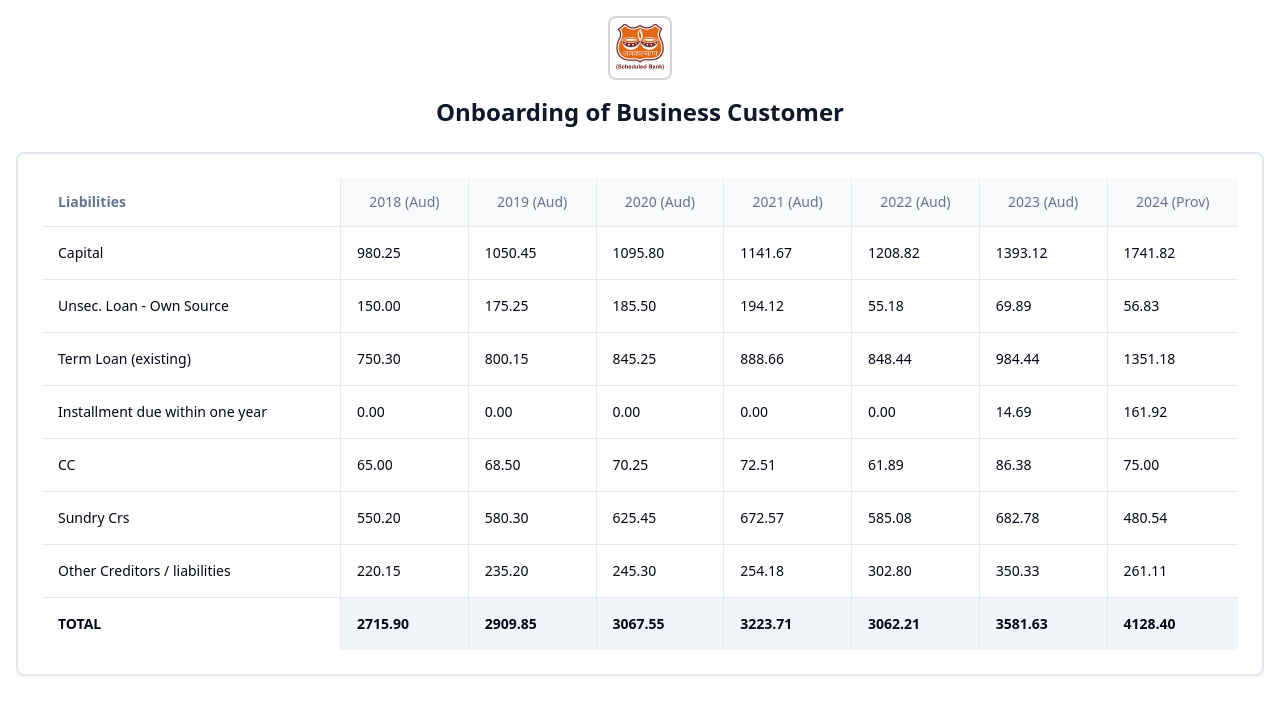
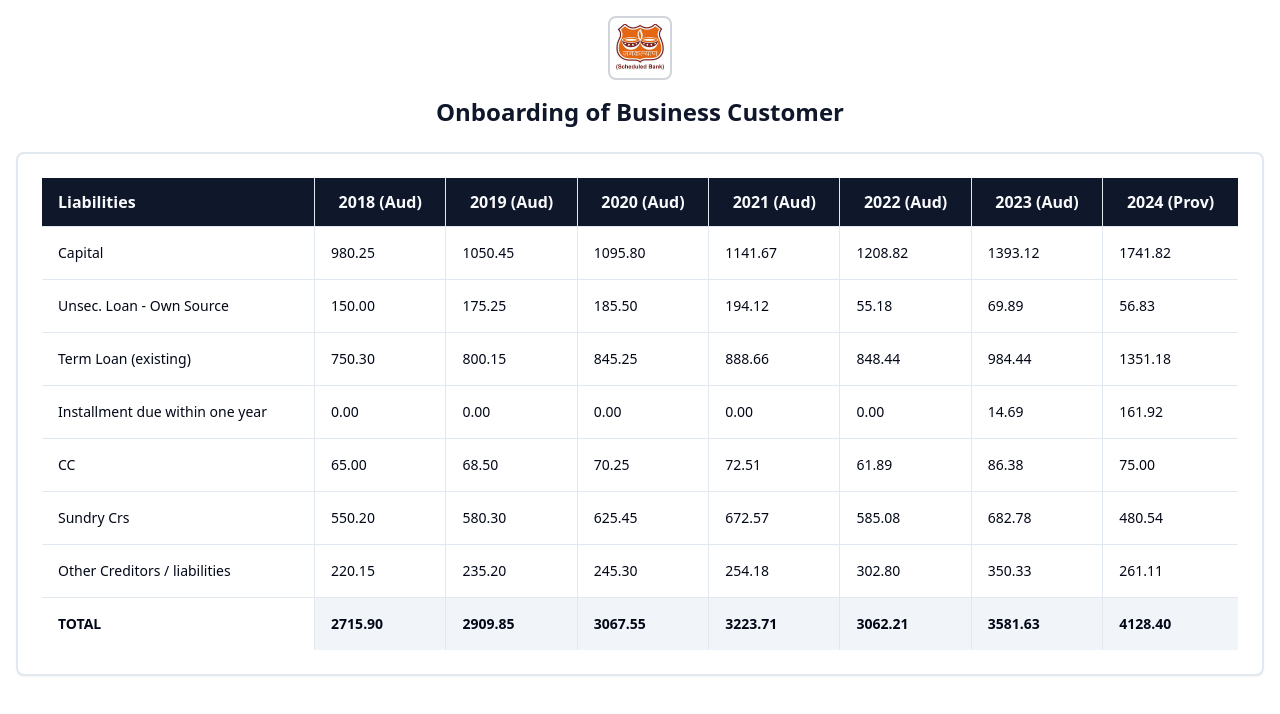
Before and after one commit to loanaiq/loanwatcher-guardian, a React (Vite) app: page / in a window 1280 px wide. Shown: the top 714 px of the page. Built offline with nearby package versions, Linux system fonts and the light colour scheme.

Commit message:
Make Liabilities Heading Significant
Updated the first row of the Balance Sheet Analysis component to enhance the significance of the "Liabilities" heading for better visibility and clarity.
[skip gpt_engineer]

```diff
--- a/src/components/BalanceSheetAnalysis.jsx
+++ b/src/components/BalanceSheetAnalysis.jsx
@@ -127,11 +127,15 @@ const BalanceSheetAnalysis = () => {
           <Table>
             <TableHeader>
               <TableRow className="hover:bg-transparent">
-                <TableHead className="w-[250px] bg-primary/10 border-r font-semibold">Liabilities</TableHead>
+                <TableHead className="w-[250px] bg-primary text-primary-foreground font-bold text-base border-r">
+                  Liabilities
+                </TableHead>
                 {balanceSheetData.map((data, index) => (
                   <TableHead
                     key={data.year}
-                    className={`text-right bg-muted/50 ${index !== balanceSheetData.length - 1 ? 'border-r' : ''}`}
+                    className={`text-right bg-primary text-primary-foreground font-bold text-base ${
+                      index !== balanceSheetData.length - 1 ? 'border-r' : ''
+                    }`}
                   >
                     {data.year} ({data.auditStatus})
                   </TableHead>
```
